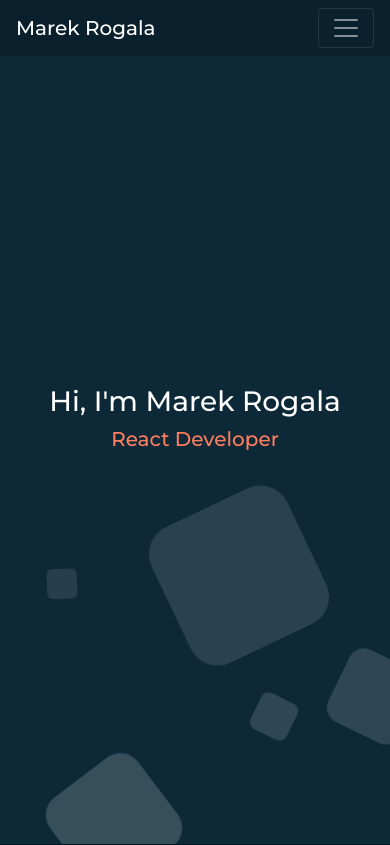
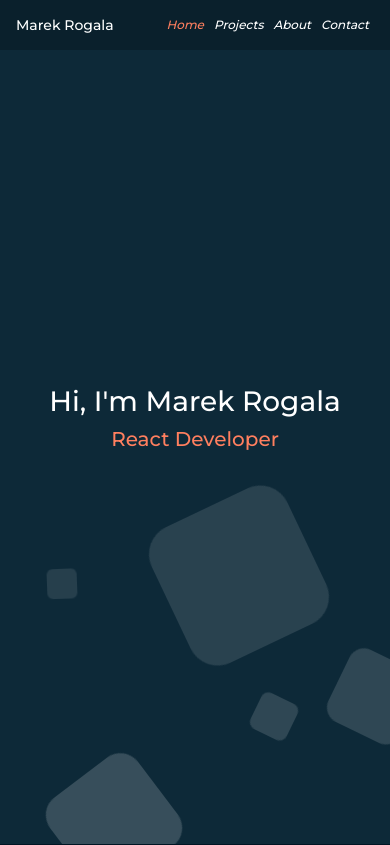
Before and after one commit to feneles/my-portfolio, a React (Create React App) app: page / in a window 390 px wide. Shown: the top 845 px of the page. Built offline with nearby package versions, Linux system fonts and the light colour scheme.

Commit message:
bootstrap update

```diff
--- a/public/index.html
+++ b/public/index.html
@@ -26,10 +26,8 @@
     <noscript>You need to enable JavaScript to run this app.</noscript>
     <div id="root"></div>
 
-    <script
-  src="https://code.jquery.com/jquery-3.5.1.min.js"
-  integrity="sha256-9/aliU8dGd2tb6OSsuzixeV4y/faTqgFtohetphbbj0="
-  crossorigin="anonymous"></script>
+
   <script src="https://cdn.jsdelivr.net/npm/bootstrap@5.0.0-beta1/dist/js/bootstrap.bundle.min.js" integrity="sha384-ygbV9kiqUc6oa4msXn9868pTtWMgiQaeYH7/t7LECLbyPA2x65Kgf80OJFdroafW" crossorigin="anonymous"></script>
+  <script src="https://ajax.googleapis.com/ajax/libs/jquery/3.5.1/jquery.min.js"></script>
   </body>
 </html>
--- a/src/components/About.js
+++ b/src/components/About.js
@@ -1,6 +1,6 @@
-import React, { useEffect, useRef } from "react";
-import { gsap } from "gsap";
-import { ScrollTrigger } from "gsap/ScrollTrigger";
+import React, { useEffect, useRef } from 'react';
+import { gsap } from 'gsap';
+import { ScrollTrigger } from 'gsap/ScrollTrigger';
 
 gsap.registerPlugin(ScrollTrigger);
 
@@ -10,47 +10,44 @@ function About() {
   let aboutIcons = useRef(null);
 
   useEffect(() => {
-    // const aboutAnimation = about.firstElementChild;
-    // const aboutTextAnimation = aboutText.firstElementChild;
-    // const aboutIconsAnimation = aboutIcons.childNodes;
     gsap.fromTo(
       about,
-      { y: "+=250", opacity: 0 },
+      { y: '+=250', opacity: 0 },
       { y: 0, opacity: 1, duration: 1, scrollTrigger: about }
     );
     gsap.fromTo(
       aboutText,
-      { y: "+=250", opacity: 0 },
+      { y: '+=250', opacity: 0 },
       { y: 0, opacity: 1, duration: 1, scrollTrigger: aboutText }
     );
     gsap.fromTo(
       aboutIcons,
-      { y: "+=250", opacity: 0 },
+      { y: '+=250', opacity: 0 },
       { y: 0, opacity: 1, duration: 1, scrollTrigger: aboutIcons }
     );
   });
 
   return (
     <div className="about row" id="about">
-      <h2 className="about_topText w-100" ref={(el) => (about = el)}>
-        <span>{"<"}</span>about<span>{">"}</span>
+      <h2 className="about_topText w-100" ref={el => (about = el)}>
+        <span>{'<'}</span>about<span>{'>'}</span>
       </h2>
       <div className="about_container col-12">
         <div
           className="about_section col-lg-6 mx-auto"
-          ref={(el) => (aboutText = el)}
+          ref={el => (aboutText = el)}
         >
           <p>
             Hi, My name is Marek Rogala and I am a Frontend Developer. I'm
             currently based in Warsaw, Poland. I started learning programming
-            half a year ago, since then I spent this whole time learning, and
-            since then it became my passion. I'm focusing on React and looking
-            forward to learn React Native.
+            more than year ago, since then I spent this whole time learning, and
+            since then it became my passion. I'm currently working as Frontend
+            Developer in OrangeMaple.
           </p>
         </div>
         <div
           className="skills_container col-lg-6"
-          ref={(el) => (aboutIcons = el)}
+          ref={el => (aboutIcons = el)}
         >
           <div className="skill_box">
             <div className="skill_title">
--- a/src/components/Navbar.js
+++ b/src/components/Navbar.js
@@ -1,23 +1,13 @@
-import React from "react";
-import { Link } from "react-scroll";
+import React from 'react';
+import { Link } from 'react-scroll';
 
 function Navbar() {
   return (
-    <nav className="navbar navbar-dark navbar-expand-md">
+    <nav className="navbar navbar-dark">
       <p className="navbar-brand my-auto">Marek Rogala</p>
-      <button
-        className="navbar-toggler"
-        type="button"
-        data-toggle="collapse"
-        data-target=".navbar_menu"
-        aria-controls="navbar_menu"
-        aria-expanded="false"
-      >
-        <span className="navbar-toggler-icon"></span>
-      </button>
-      <div className="navbar_menu collapse navbar-collapse">
-        <ul className="navbar-nav">
-          <li className="nav-item mx-4 my-2">
+
+      <ul className="navbar-nav ">
+        <li className="nav-item my-2">
           <Link
             to="header"
             activeClass="active"
@@ -28,7 +18,7 @@ function Navbar() {
             Home
           </Link>
         </li>
-          <li className="nav-item mx-4 my-2">
+        <li className="nav-item my-2">
           <Link
             activeClass="active"
             spy={true}
@@ -39,7 +29,7 @@ function Navbar() {
             Projects
           </Link>
         </li>
-          <li className="nav-item mx-4 my-2">
+        <li className="nav-item my-2">
           <Link
             activeClass="active"
             spy={true}
@@ -50,7 +40,7 @@ function Navbar() {
             About
           </Link>
         </li>
-          <li className="nav-item mx-4 my-2">
+        <li className="nav-item my-2">
           <Link
             activeClass="active"
             spy={true}
@@ -62,7 +52,6 @@ function Navbar() {
           </Link>
         </li>
       </ul>
-      </div>
     </nav>
   );
 }
--- a/src/styles/Navbar.scss
+++ b/src/styles/Navbar.scss
@@ -8,14 +8,14 @@
   color: white;
   z-index: 100;
   background-color: rgba(0, 0, 0, 0.2);
-  &_menu {
-    width: 100%;
-    flex-direction: row-reverse;
+  & ul li {
+    cursor: pointer;
+    text-align: right;
+  }
 
-    & ul li {
-      cursor: pointer;
-      text-align: right;
-    }
+  &-nav {
+    display: flex;
+    flex-direction: row;
   }
   &-brand {
     font-weight: 500;
@@ -25,4 +25,17 @@
   font-style: italic;
   font-size: 18px;
   font-weight: 500;
+  margin-left: 20px;
+  margin-right: 20px;
 }
+
+@media only screen and (max-width: 660px) {
+  .navbar-brand {
+    font-size: 14px;
+  }
+  .nav-item {
+    font-size: 12px;
+    margin-left: 5px;
+    margin-right: 5px;
+  }
+}
```
Lines whose indentation alone changed are shown as unchanged.
